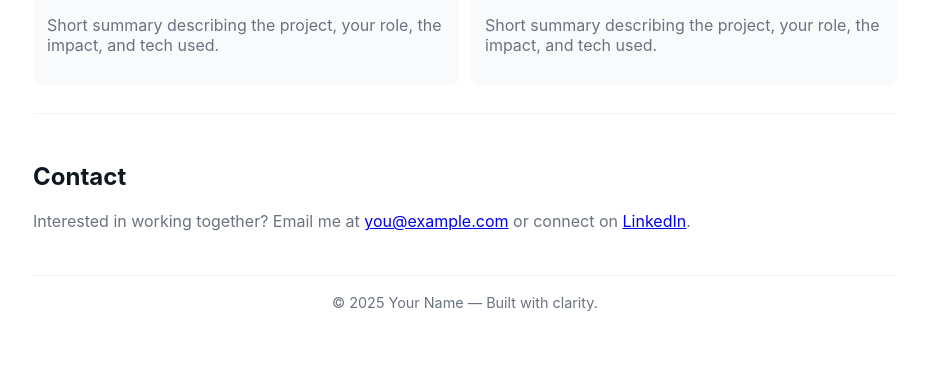
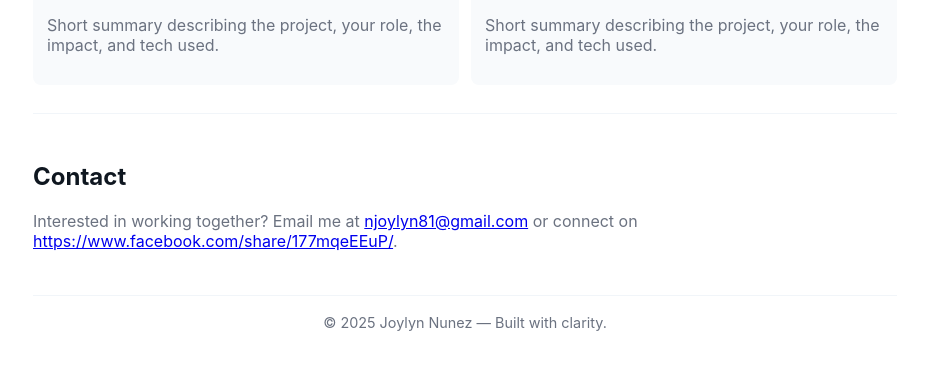
Before and after one commit to nunez25/profile, a plain HTML site: page index.html in a window 1280 px wide. Shown: the part 860-1229 px from the top of the page, without its empty margins (175-1103 px from the left). Drawn offline with Linux system fonts and the light colour scheme.

Commit message:
Update index.html

```diff
--- a/index.html
+++ b/index.html
@@ -157,13 +157,13 @@
   <!-- Contact: set your email and links here -->
   <section id="contact">
         <h2>Contact</h2>
-        <p class="muted">Interested in working together? Email me at <a href="mailto:you@example.com">you@example.com</a> or connect on <a href="#">LinkedIn</a>.</p>
+        <p class="muted">Interested in working together? Email me at <a href="mailto:njoylyn81@gmail.com">njoylyn81@gmail.com</a> or connect on <a href="#">https://www.facebook.com/share/177mqeEEuP/</a>.</p>
       </section>
     </main>
 
     <footer>
       <!-- Footer: update year/name if desired -->
-      &copy; <!-- -->2025 Your Name — Built with clarity.
+      &copy; <!-- -->2025 Joylyn Nunez — Built with clarity.
     </footer>
   </div>
 </body>
```
